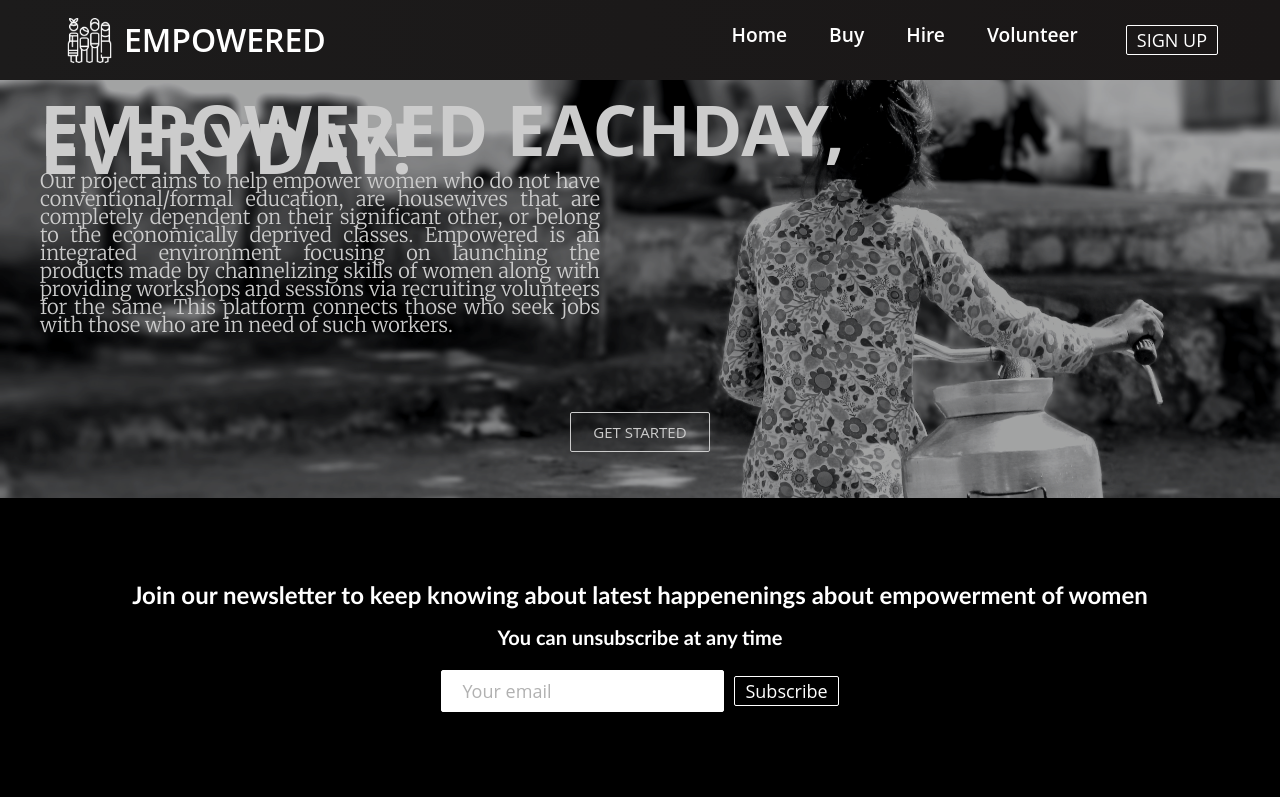
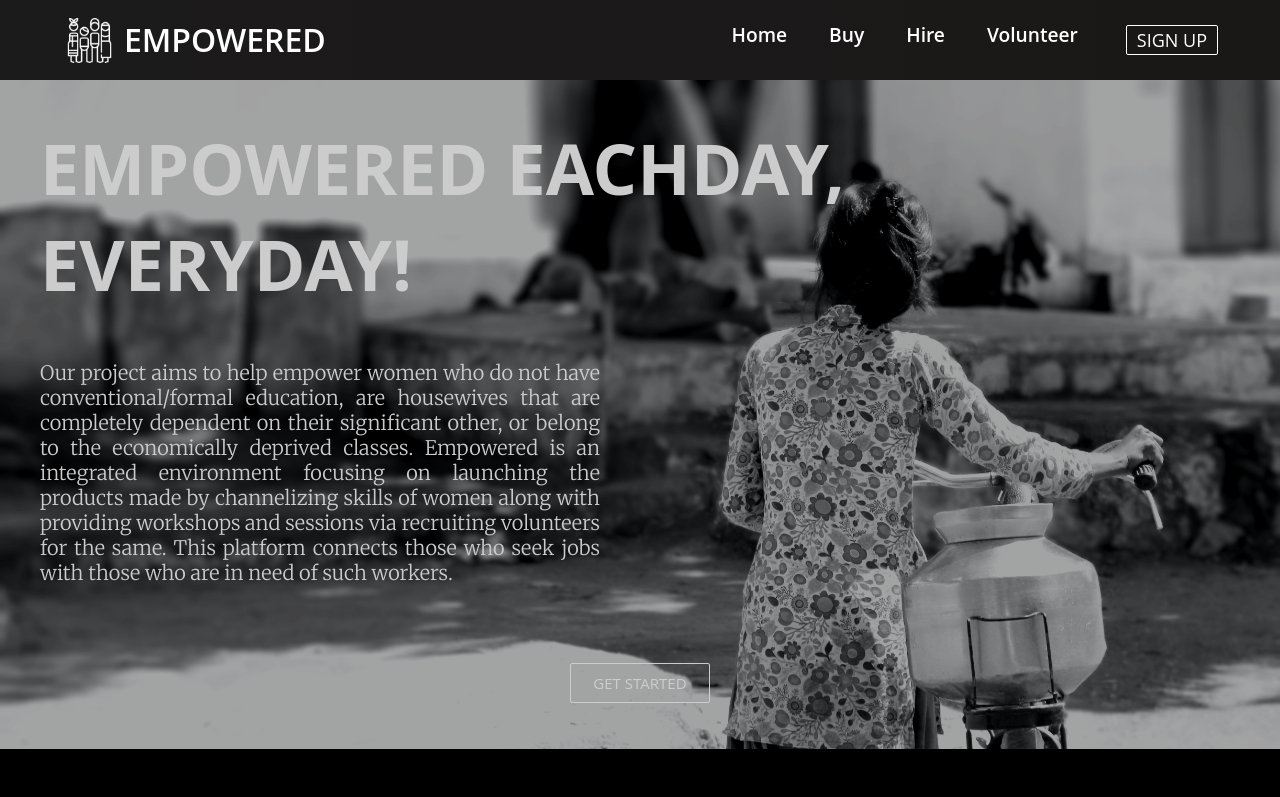
Before and after one commit to sn2606/Code-Divas-New, a React (Create React App) app in the folder code-divas/: page / in a window 1280 px wide. Shown: the top 797 px of the page. Built offline with nearby package versions, Linux system fonts and the light colour scheme.

Commit message:
Text fault in Hero Section fixed

```diff
--- a/code-divas/src/Components/HeroSection.css
+++ b/code-divas/src/Components/HeroSection.css
@@ -22,7 +22,7 @@
     width: 70%;
     position: relative;
     margin-right: 5%;
-    /*margin-top: 50px;*/
+    line-height: normal;
   }
 
   .hero-content > p {
@@ -36,6 +36,7 @@
     font-family: 'Merriweather', serif;
     font-weight: 100;
     width: 50%;
+    line-height: normal;
   }
 
   .hero-btns {
--- a/code-divas/src/Components/HeroSection.js
+++ b/code-divas/src/Components/HeroSection.js
@@ -9,7 +9,7 @@ function HeroSection() {
         <div className="hero-container">
 
         <div className="hero-content ">
-           <h1 className="p-10 pb-2">EMPOWERED EACHDAY, EVERYDAY!</h1>
+           <h1 className="p-10">EMPOWERED EACHDAY, EVERYDAY!</h1>
 
            <p className="justify-center p-10 pt-0">Our project aims to help empower women who do not have conventional/formal education,
             are housewives that are completely dependent on their significant other, or belong to the economically deprived classes.
```
